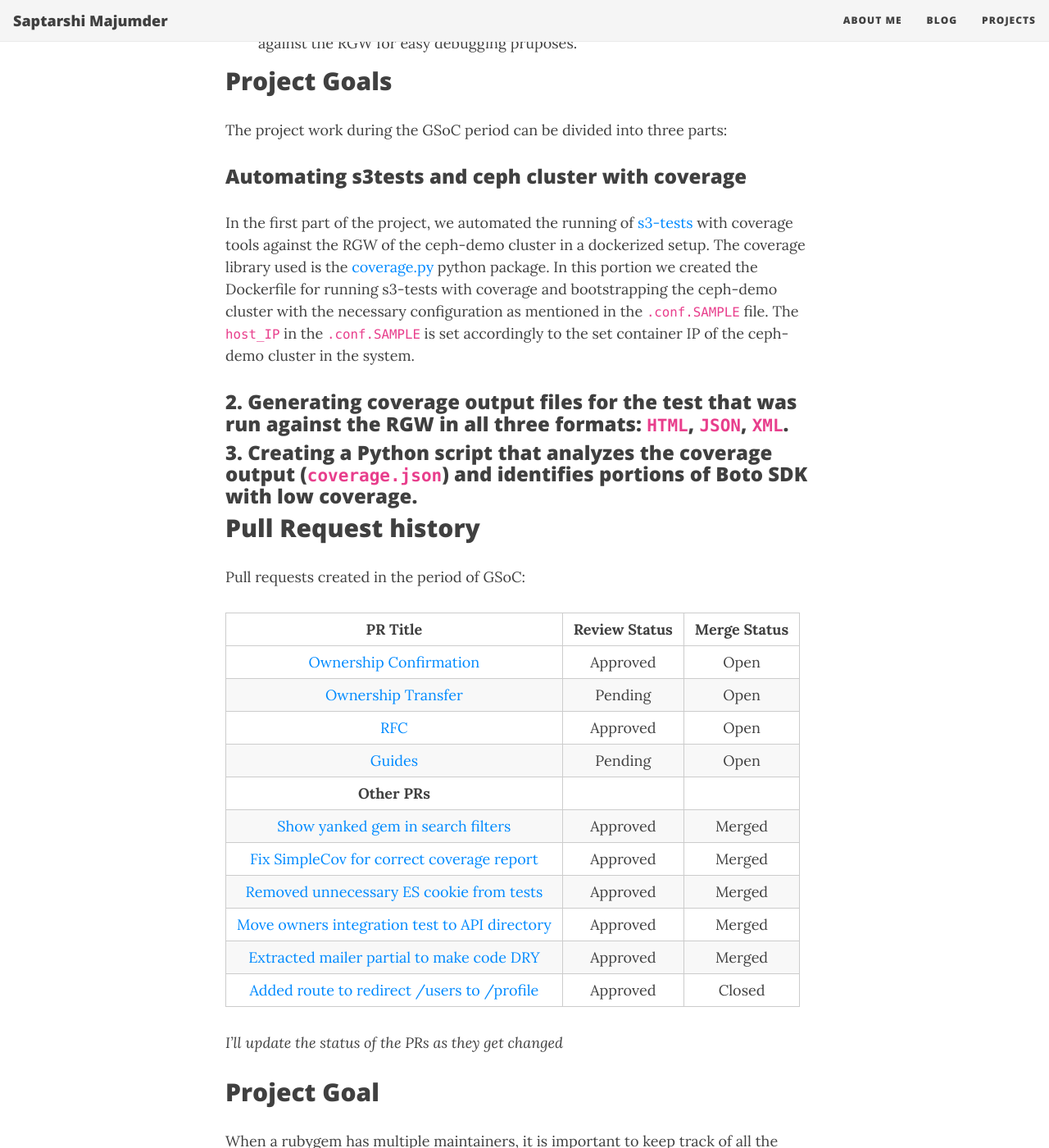
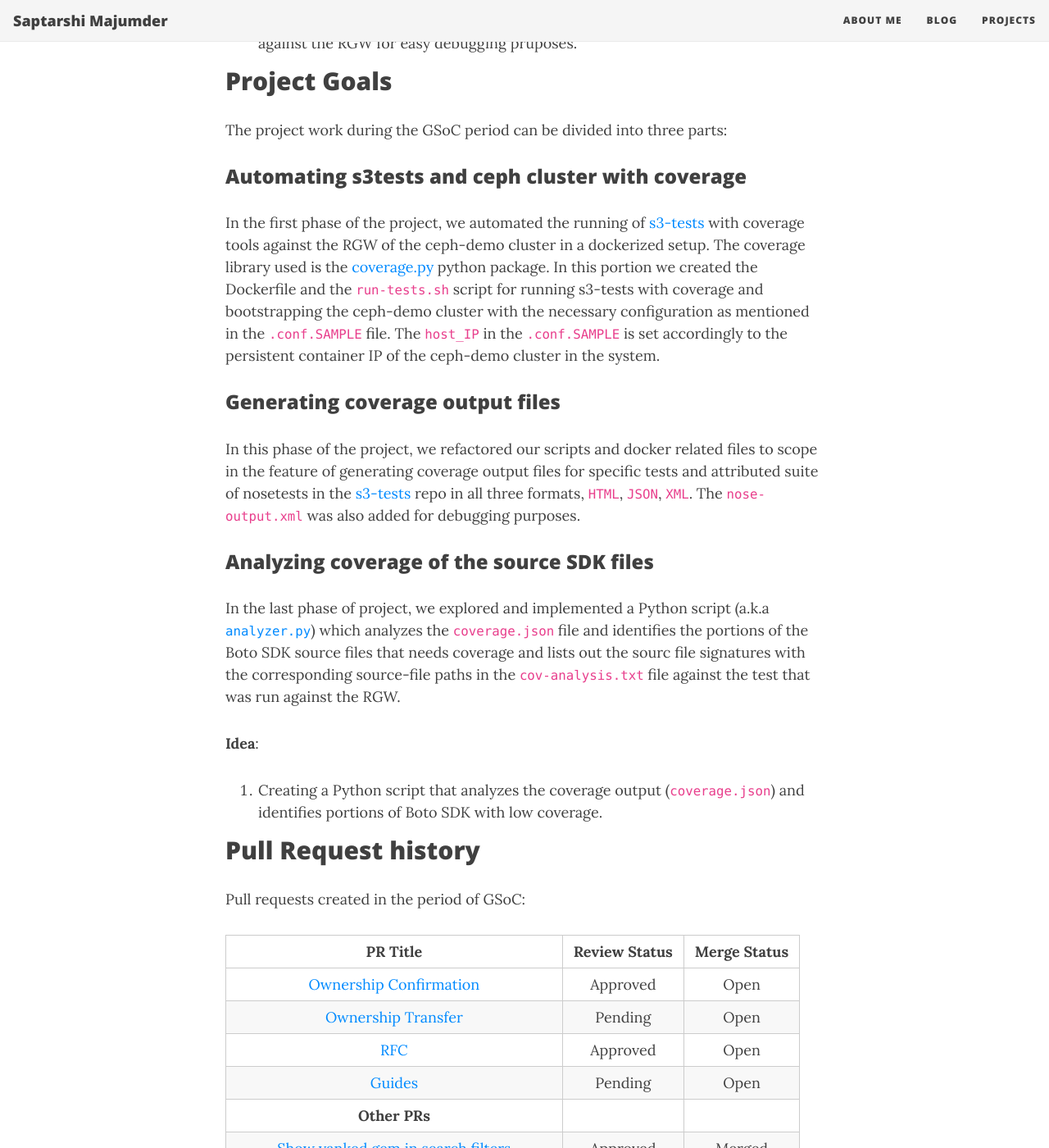
Before and after one commit to iraj465/iraj465.github.io, a Jekyll site: the page built from _posts/2021-08-18-gsoc-2021-final-report.md, in a window 1280 px wide and 1400 px high, scrolled down 3756 px. Shown: the whole window at 82% size. Built offline with Jekyll 4.4.1, drawn with Linux system fonts in a browser that asks for light colours; nearby versions of some CDN libraries.

Commit message:
Update 2021-08-18-gsoc-2021-final-report.md

```diff
--- a/_posts/2021-08-18-gsoc-2021-final-report.md
+++ b/_posts/2021-08-18-gsoc-2021-final-report.md
@@ -98,10 +98,16 @@ Leveraging the above build methods with specified tests, an output directory wil
 The project work during the GSoC period can be divided into three parts:
 
 ### Automating s3tests and ceph cluster with coverage
-In the first part of the project, we automated the running of [s3-tests](https://github.com/ceph/s3-tests) with coverage tools against the RGW of the ceph-demo cluster in a dockerized setup. The coverage library used is the [coverage.py](https://coverage.readthedocs.io/en/coverage-5.5/) python package. In this portion we created the Dockerfile for running s3-tests with coverage and bootstrapping the ceph-demo cluster with the necessary configuration as mentioned in the `.conf.SAMPLE` file. The `host_IP` in the `.conf.SAMPLE` is set accordingly to the set container IP of the ceph-demo cluster in the system.
+In the first phase of the project, we automated the running of [s3-tests](https://github.com/ceph/s3-tests) with coverage tools against the RGW of the ceph-demo cluster in a dockerized setup. The coverage library used is the [coverage.py](https://coverage.readthedocs.io/en/coverage-5.5/) python package. In this portion we created the Dockerfile and the `run-tests.sh` script for running s3-tests with coverage and bootstrapping the ceph-demo cluster with the necessary configuration as mentioned in the `.conf.SAMPLE` file. The `host_IP` in the `.conf.SAMPLE` is set accordingly to the persistent container IP of the ceph-demo cluster in the system.
 
-### 2. Generating coverage output files for the test that was run against the RGW in all three formats: `HTML`, `JSON`, `XML`.
-### 3. Creating a Python script that analyzes the coverage output (`coverage.json`) and identifies portions of Boto SDK with low coverage.
+### Generating coverage output files
+In this phase of the project, we refactored our scripts and docker related files to scope in the feature of generating coverage output files for specific tests and attributed suite of nosetests in the [s3-tests](https://github.com/ceph/s3-tests) repo in all three formats,  `HTML`, `JSON`, `XML`. The `nose-output.xml` was also added for debugging purposes.
+
+### Analyzing coverage of the source SDK files
+In the last phase of project, we explored and implemented a Python script (a.k.a [`analyzer.py`](https://github.com/robbat2/rgw-s3-coverage-testing/blob/main/analyzer.py)) which analyzes the `coverage.json` file and identifies the portions of the Boto SDK source files that needs coverage and lists out the sourc file signatures with the corresponding source-file paths in the `cov-analysis.txt` file against the test that was run against the RGW.
+
+**Idea**:
+3. Creating a Python script that analyzes the coverage output (`coverage.json`) and identifies portions of Boto SDK with low coverage.
 
 
 ## Pull Request history
```
